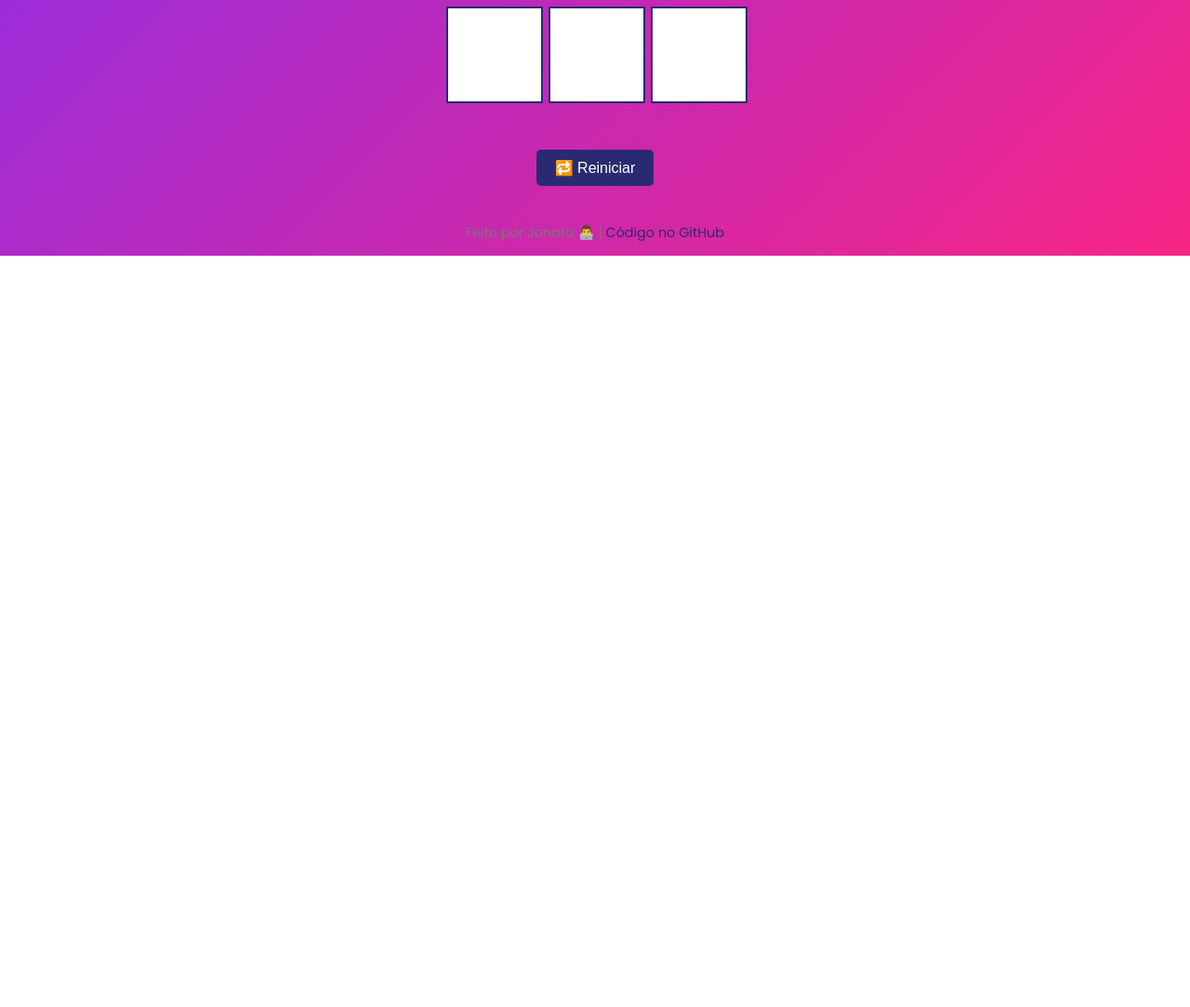
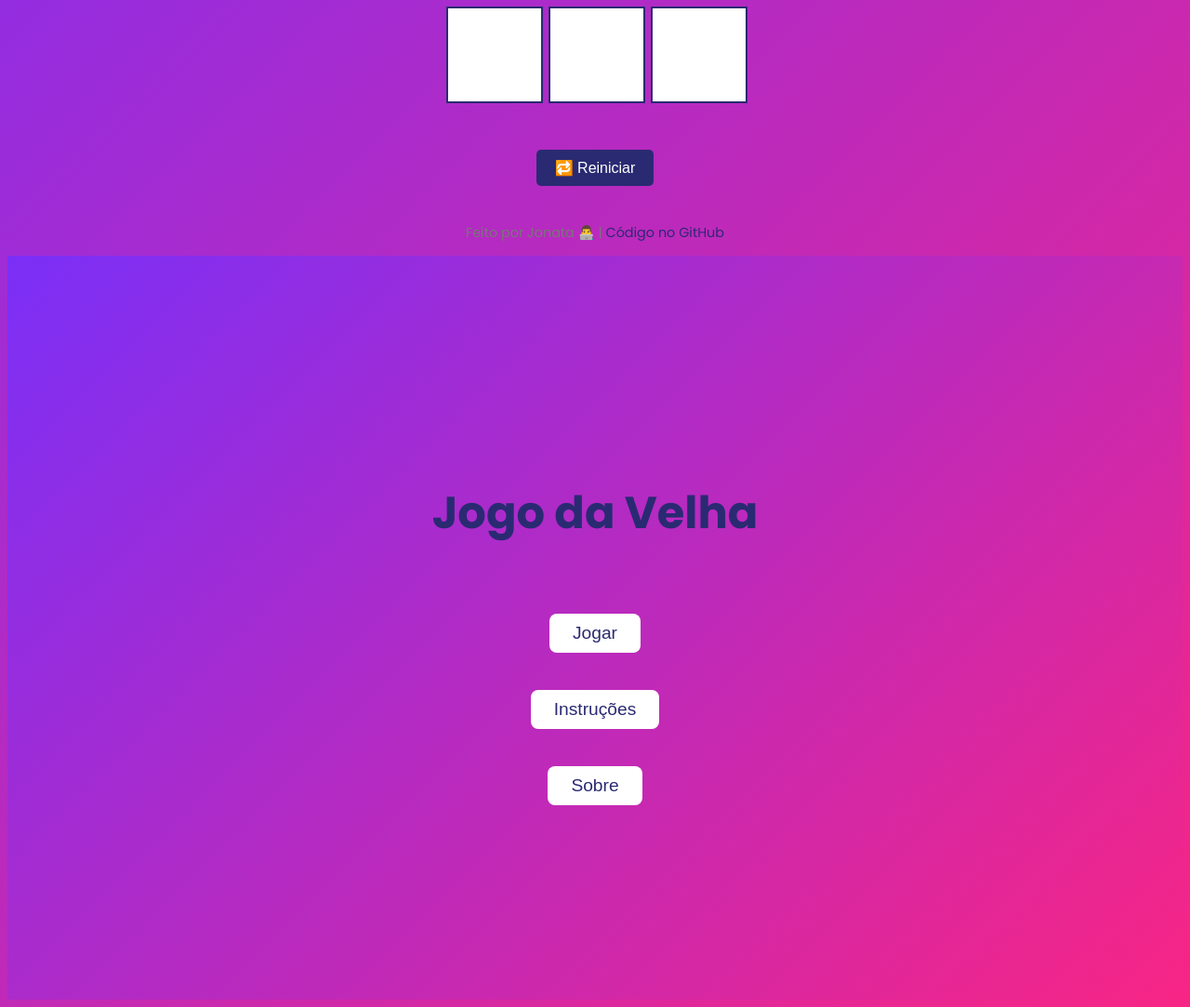
Before and after one commit to jonhtxt/jogo-da-velha, a plain HTML site: page index.html in a window 1280 px wide. Shown: the part 573-1656 px from the top of the page at 93% size. Before the commit the page ends 848 px from the top, so only its background shows below. Drawn offline with Linux system fonts and the light colour scheme.

Commit message:
Adiciona tela inicial com menu animado

```diff
--- a/index.html
+++ b/index.html
@@ -41,5 +41,28 @@
   </footer>
 
   <script src="script.js"></script>
-</body>
+</body><div id="start-screen">
+  <h1>Jogo da Velha</h1>
+  <button onclick="startGame()">Jogar</button>
+  <button onclick="mostrarInstrucoes()">Instruções</button>
+  <button onclick="mostrarSobre()">Sobre</button>
+</div>
+
+<div id="game-container" style="display: none;">
+  <h1>Jogo da Velha</h1>
+  <div class="board">
+    <div class="cell" data-index="0"></div>
+    <div class="cell" data-index="1"></div>
+    <div class="cell" data-index="2"></div>
+    <div class="cell" data-index="3"></div>
+    <div class="cell" data-index="4"></div>
+    <div class="cell" data-index="5"></div>
+    <div class="cell" data-index="6"></div>
+    <div class="cell" data-index="7"></div>
+    <div class="cell" data-index="8"></div>
+  </div>
+  <p id="status"></p>
+  <button onclick="reiniciarJogo()">Reiniciar</button>
+</div>
+
 </html>
--- a/script.js
+++ b/script.js
@@ -88,3 +88,15 @@ const themeToggleButton = document.getElementById('theme-toggle');
 themeToggleButton.addEventListener('click', () => {
   document.body.classList.toggle('dark-mode');
 });
+function startGame() {
+  document.getElementById("start-screen").style.display = "none";
+  document.getElementById("game-container").style.display = "block";
+}
+
+function mostrarInstrucoes() {
+  alert("O jogador que alinhar 3 símbolos iguais primeiro vence.");
+}
+
+function mostrarSobre() {
+  alert("Feito por Jonata. Um projeto com HTML, CSS e JavaScript.");
+}
--- a/style.css
+++ b/style.css
@@ -148,3 +148,32 @@ body.dark-mode footer a {
     transform: rotateY(180deg);
   }
 }
+#start-screen {
+  display: flex;
+  flex-direction: column;
+  align-items: center;
+  justify-content: center;
+  height: 100vh;
+  gap: 20px;
+  background: linear-gradient(135deg, #7b2ff7, #f72585);
+  color: white;
+}
+
+#start-screen h1 {
+  font-size: 3rem;
+}
+
+#start-screen button {
+  padding: 10px 25px;
+  font-size: 1.2rem;
+  background-color: white;
+  color: #2a2a72;
+  border: none;
+  border-radius: 8px;
+  cursor: pointer;
+  transition: transform 0.2s;
+}
+
+#start-screen button:hover {
+  transform: scale(1.05);
+}
```
